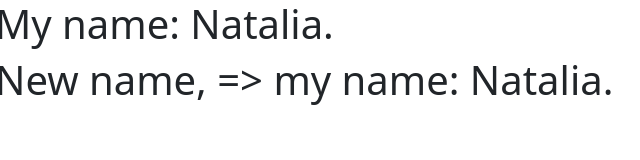
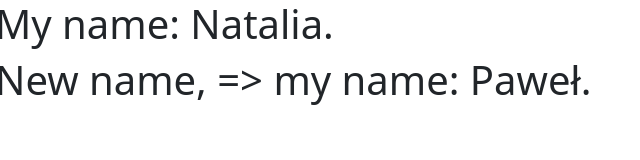
Before and after one commit to fiskusik/Pawe-Lenartowicz2062WSB, a plain HTML site: page index.html in a window 1280 px wide. Shown: the whole page, 87-727 px from the left. Drawn offline with nearby package versions, Linux system fonts and the light colour scheme.

Commit message:
Update index.html

```diff
--- a/index.html
+++ b/index.html
@@ -11,7 +11,7 @@
 
 <div class="container">
   <h1>My name: Natalia.</h1>
-  <h1>New name, => my name: Natalia.</h1>
+  <h1>New name, => my name: Paweł.</h1>
 </div>
 
 </body>
```
